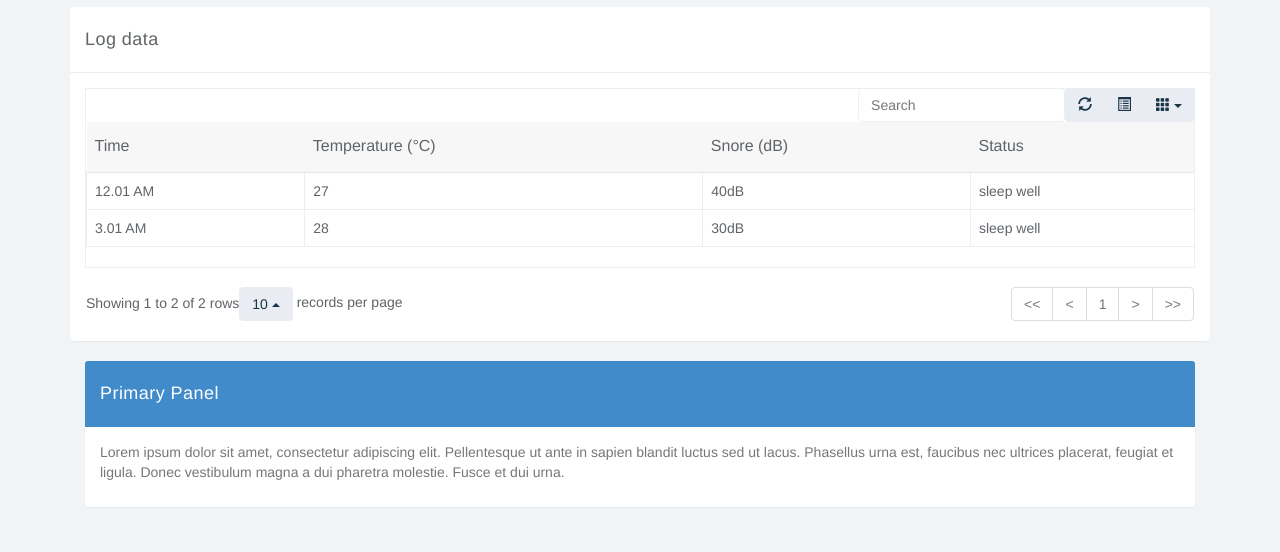
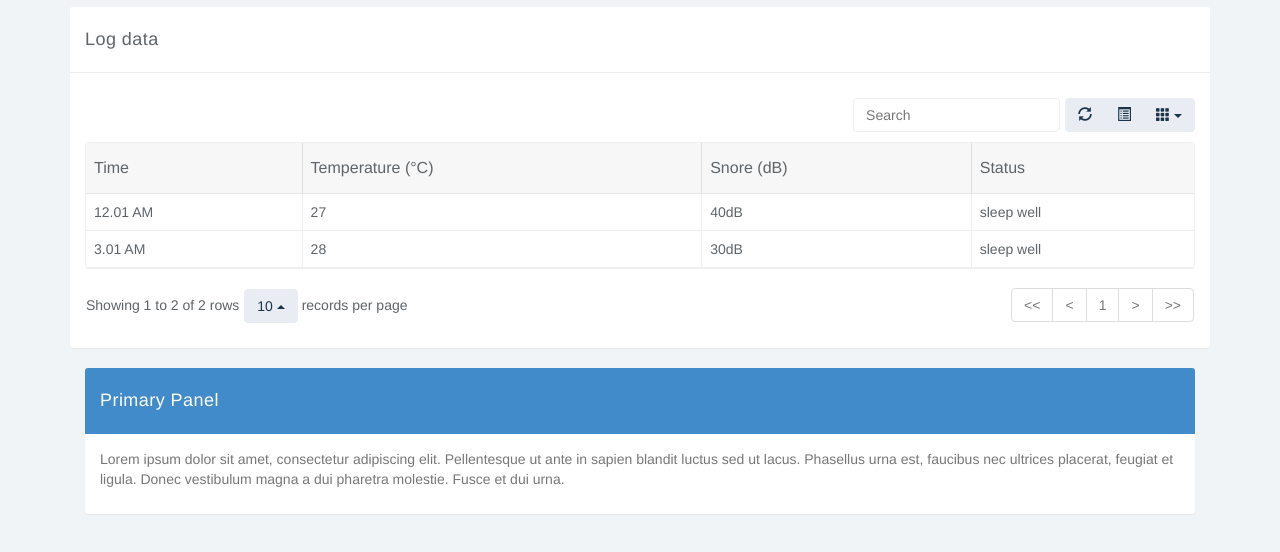
Before and after one commit to ExponentialExceed/SmartBed, a React app: page software/frontend/tables.html in a window 1280 px wide. Shown: the part 186-738 px from the top of the page. Built offline with nearby package versions, Linux system fonts and the light colour scheme; no server answers.

Commit message:
fix css report

```diff
--- a/software/frontend/tables.html
+++ b/software/frontend/tables.html
@@ -8,6 +8,7 @@
 	<title>Report</title>
 
 	<link href="css/bootstrap.min.css" rel="stylesheet">
+	<link href="css/bootstrap-table.css" rel="stylesheet">
 	<link href="css/datepicker3.css" rel="stylesheet">
 	<link href="css/styles.css" rel="stylesheet">
 	<link href="css/smartbed.css" rel="stylesheet">
```
